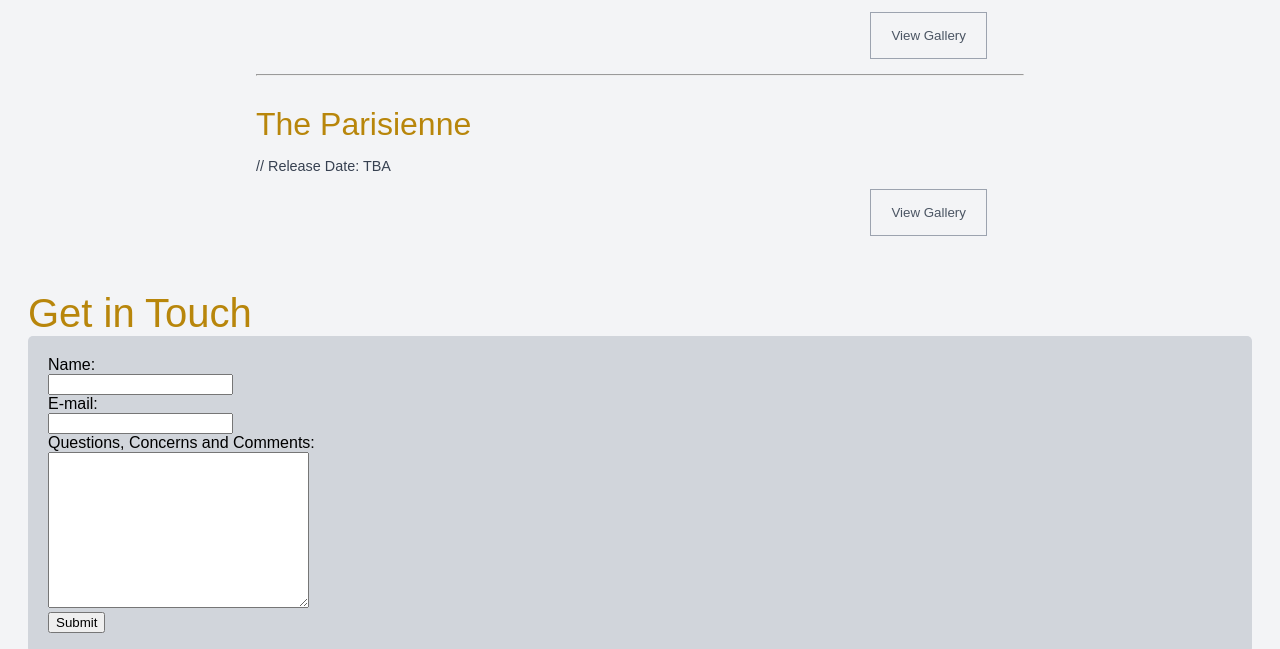
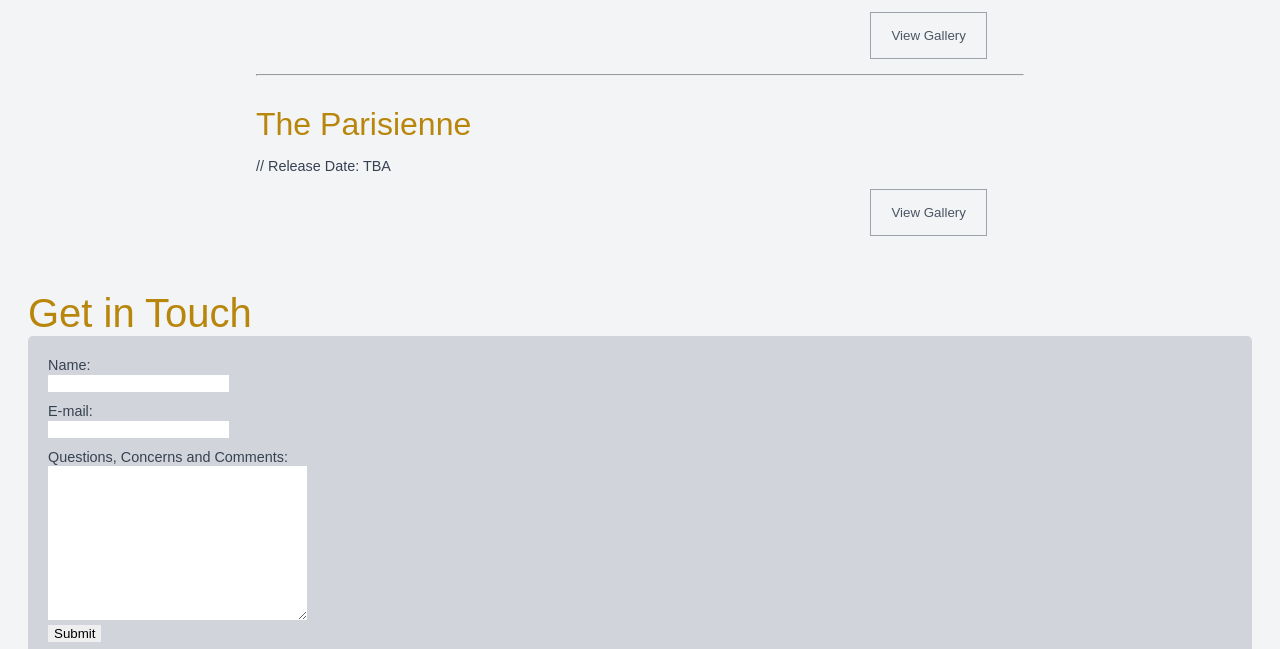
Before and after one commit to onumengine/broadway_42nd, a plain HTML site: page index.html in a window 1280 px wide. Shown: the part 2598-3247 px from the top of the page. Drawn offline with Linux system fonts and the light colour scheme.

Commit message:
remove borders from the form text inputs

```diff
--- a/style.css
+++ b/style.css
@@ -109,6 +109,20 @@ form {
     border-radius: 5px;
 }
 
+form input {
+    margin-bottom: 10px;
+    border: none;
+}
+
+form label {
+    color: var(--text-color);
+    font-size: 0.9em;
+}
+
+form textarea {
+    border: none;
+}
+
 header {
     font-weight: bold;
     margin-top: 60px;
```
